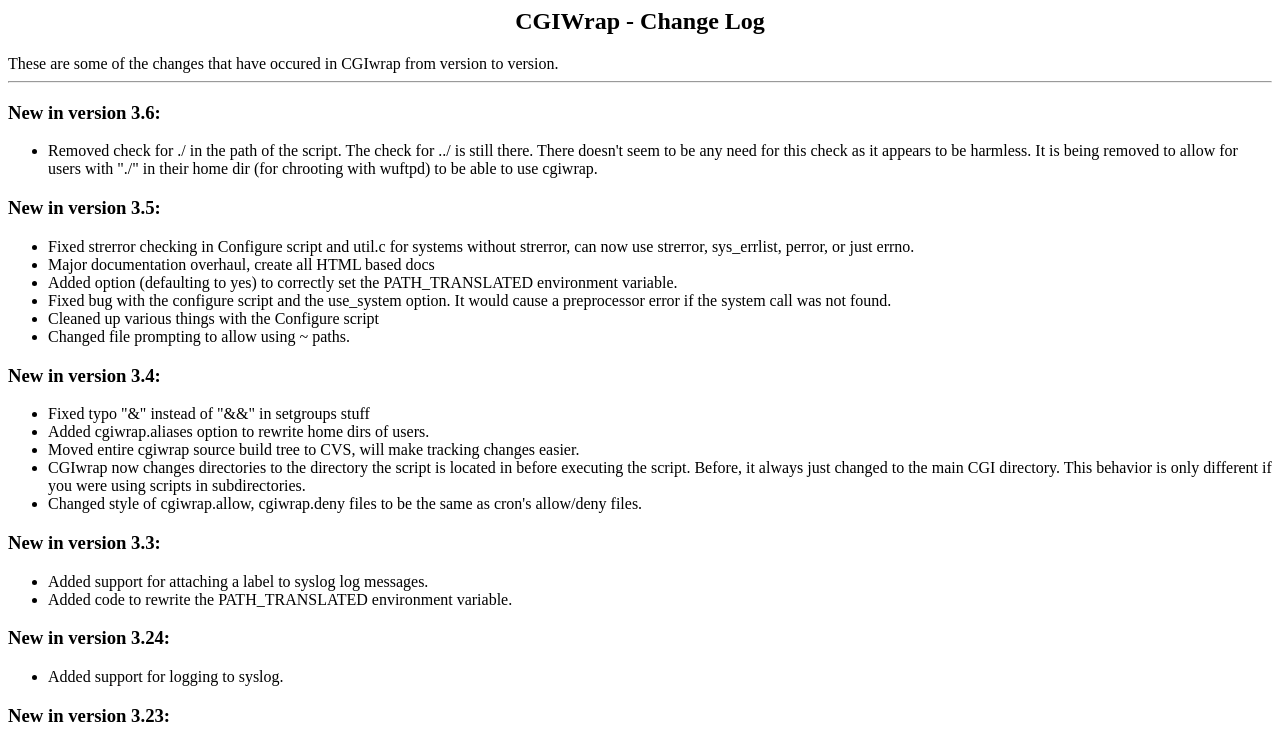
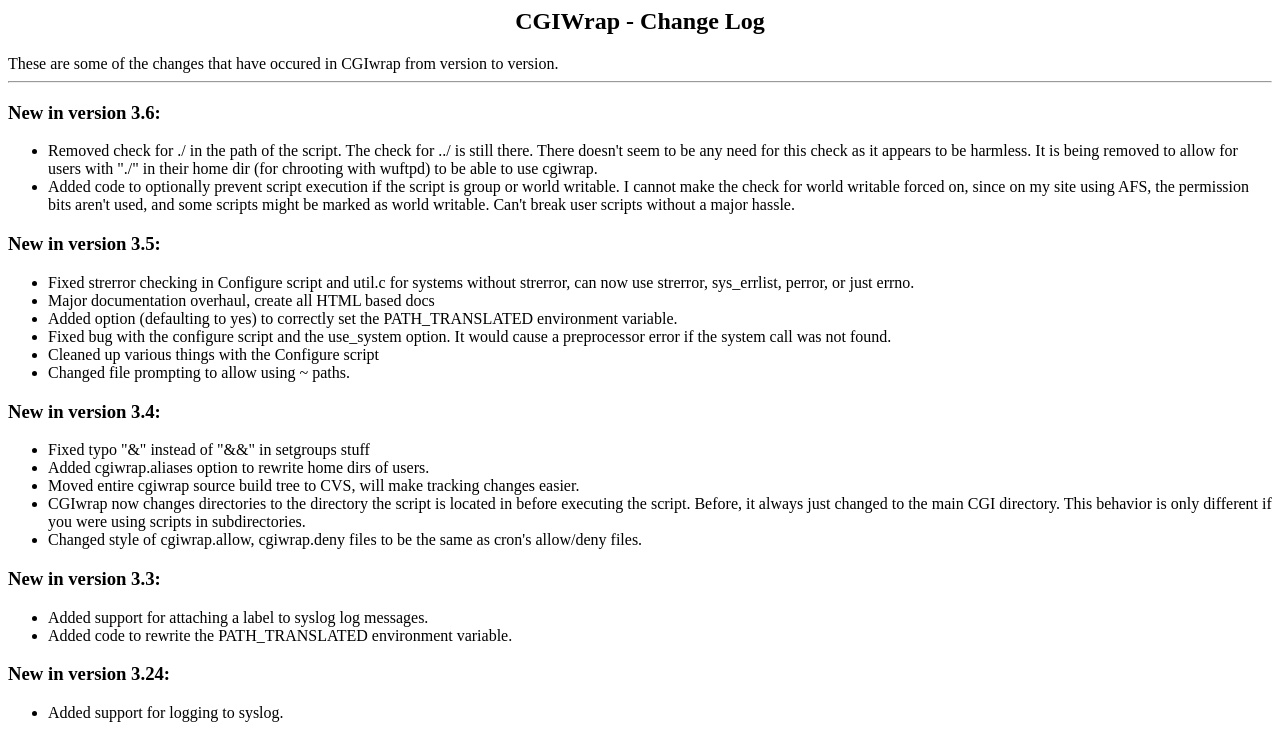
Before and after one commit to cgiwrap/cgiwrap, a plain HTML site: page htdocs/changes.html in a window 1280 px wide. Shown: the top 738 px of the page. Drawn offline with Linux system fonts and the light colour scheme.

Commit message:
added note about write checks

```diff
--- a/htdocs/changes.html
+++ b/htdocs/changes.html
@@ -10,6 +10,11 @@
 ../ is still there. There doesn't seem to be any need for this check as
 it appears to be harmless. It is being removed to allow for users with
 "./" in their home dir (for chrooting with wuftpd) to be able to use cgiwrap.
+	<LI>Added code to optionally prevent script execution if the
+script is group or world writable. I cannot make the check for world
+writable forced on, since on my site using AFS, the permission bits
+aren't used, and some scripts might be marked as world writable. Can't
+break user scripts without a major hassle.
 </UL>
 
 <P><H3>New in version 3.5:</H3><UL>
```
